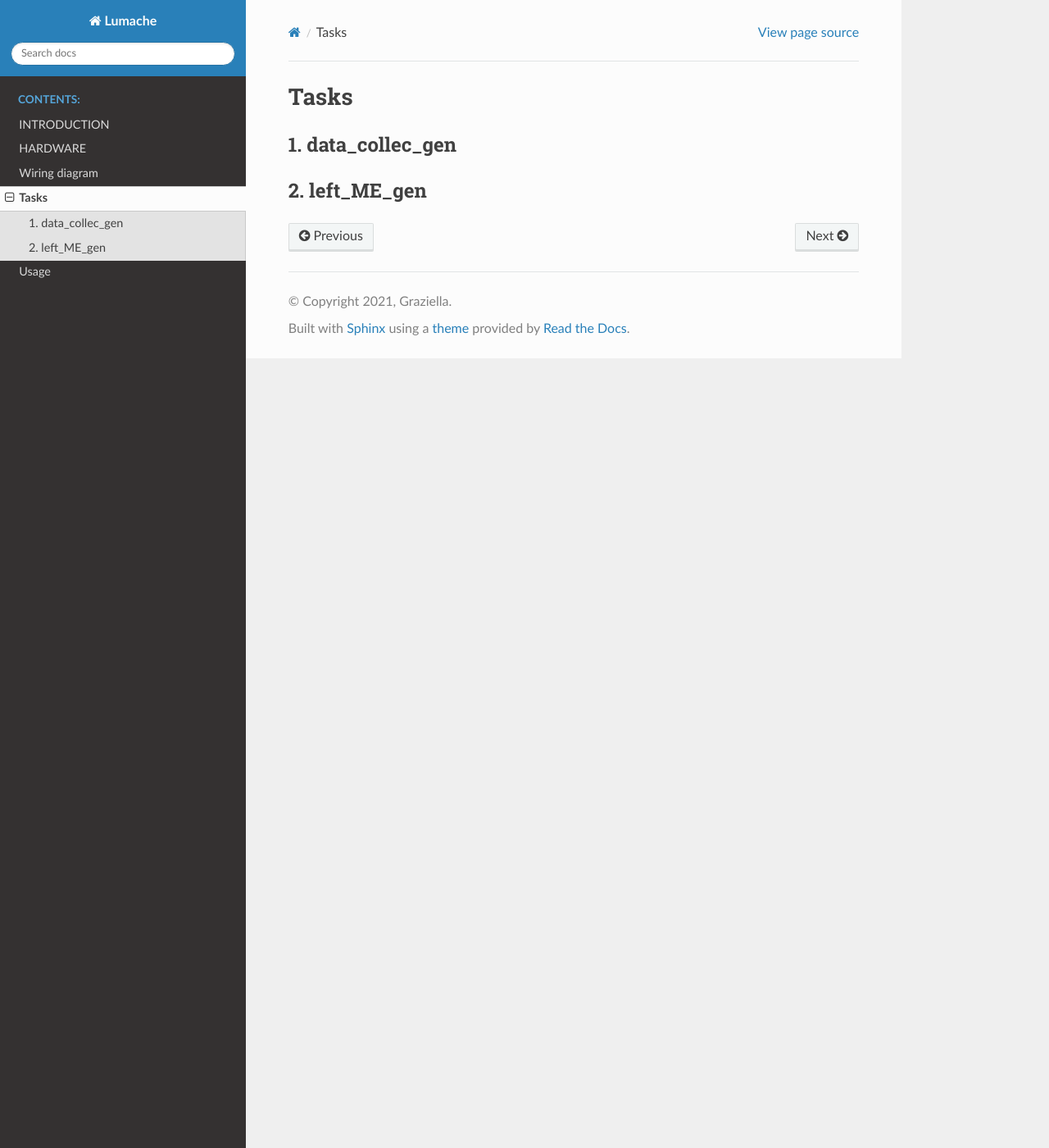
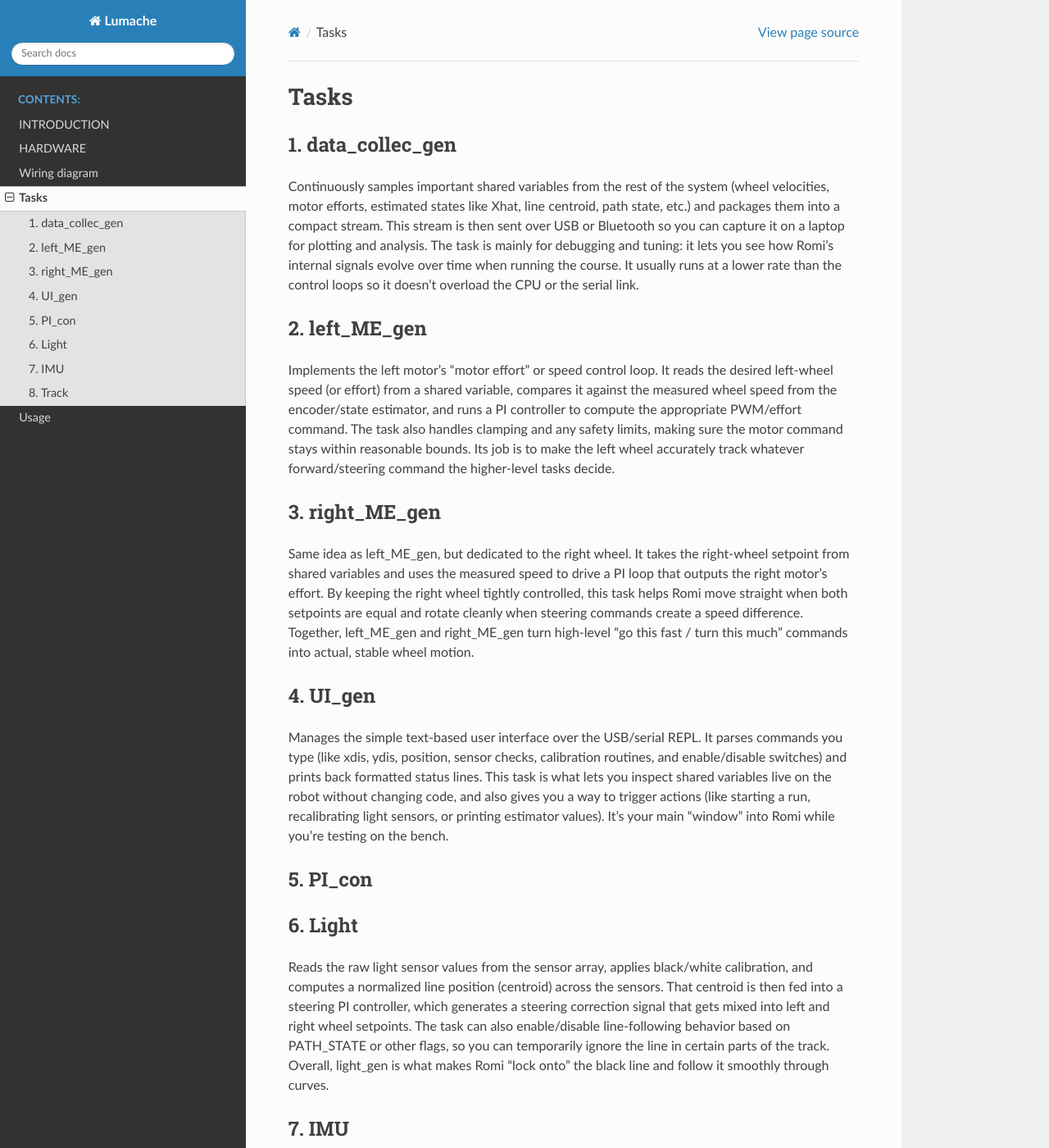
Before and after one commit to jirehevelasquez/mech-romi-files-, a Sphinx documentation site: the page built from docs/source/Tasks.rst, in a window 1280 px wide and 1400 px high. Shown: the whole window at 82% size. Built offline with Sphinx 7.4.7 and the Read the Docs theme 3.1.0, drawn with Linux system fonts in a browser that asks for light colours; pages that are not in the unit, such as notebooks, are missing from menus; some of the changed text lies outside the part shown.

Commit message:
Update Tasks.rst

```diff
--- a/docs/source/Tasks.rst
+++ b/docs/source/Tasks.rst
@@ -3,6 +3,34 @@ Tasks
 
 1. data_collec_gen
 ------------------
+Continuously samples important shared variables from the rest of the system (wheel velocities, motor efforts, estimated states like Xhat, line centroid, path state, etc.) and packages them into a compact stream. This stream is then sent over USB or Bluetooth so you can capture it on a laptop for plotting and analysis. The task is mainly for debugging and tuning: it lets you see how Romi’s internal signals evolve over time when running the course. It usually runs at a lower rate than the control loops so it doesn’t overload the CPU or the serial link.
+
 
 2. left_ME_gen
 ----------------------
+Implements the left motor’s “motor effort” or speed control loop. It reads the desired left-wheel speed (or effort) from a shared variable, compares it against the measured wheel speed from the encoder/state estimator, and runs a PI controller to compute the appropriate PWM/effort command. The task also handles clamping and any safety limits, making sure the motor command stays within reasonable bounds. Its job is to make the left wheel accurately track whatever forward/steering command the higher-level tasks decide.
+
+3. right_ME_gen
+-------------------------
+Same idea as left_ME_gen, but dedicated to the right wheel. It takes the right-wheel setpoint from shared variables and uses the measured speed to drive a PI loop that outputs the right motor’s effort. By keeping the right wheel tightly controlled, this task helps Romi move straight when both setpoints are equal and rotate cleanly when steering commands create a speed difference. Together, left_ME_gen and right_ME_gen turn high-level “go this fast / turn this much” commands into actual, stable wheel motion.
+
+4. UI_gen
+--------------------------
+Manages the simple text-based user interface over the USB/serial REPL. It parses commands you type (like xdis, ydis, position, sensor checks, calibration routines, and enable/disable switches) and prints back formatted status lines. This task is what lets you inspect shared variables live on the robot without changing code, and also gives you a way to trigger actions (like starting a run, recalibrating light sensors, or printing estimator values). It’s your main “window” into Romi while you’re testing on the bench.
+
+5. PI_con
+------------------------------
+
+
+6. Light
+---------------------------------
+Reads the raw light sensor values from the sensor array, applies black/white calibration, and computes a normalized line position (centroid) across the sensors. That centroid is then fed into a steering PI controller, which generates a steering correction signal that gets mixed into left and right wheel setpoints. The task can also enable/disable line-following behavior based on PATH_STATE or other flags, so you can temporarily ignore the line in certain parts of the track. Overall, light_gen is what makes Romi “lock onto” the black line and follow it smoothly through curves.
+
+7. IMU
+------------------------------------------
+Handles communication with the IMU over I²C, including initialization, configuration, and regular sensor reads. It pulls gyro and accelerometer measurements, possibly applies calibration offsets or simple filtering, and writes cleaned values into shared variables. The state estimator can then use those IMU signals (for yaw rate, for example) to improve heading estimation. In turn, that more accurate heading can drive behaviors like precise 90° turns or detecting when Romi has rotated enough to move to the next track state. It also handles the mathamatical computations for the state estimation machines and stores them in the appropriate shared value.
+
+
+8. Track
+-----------------------------------------
+Implements the high-level state machine that decides what Romi should be doing right now along the course. It uses signals like Xpos, Ypos, net distance, heading, and sometimes light information to detect key regions: normal line following, splits, tight-turn zones, straight-ahead gaps with no line, wall-approach, turning around obstacles, etc. For each state or “phase,” it sets shared variables like PATH_STATE, bias terms, or special flags that tell other tasks (especially light_gen and the motor control) how to behave. This task is essentially Romi’s “strategy brain” for the specific track layout.
```
